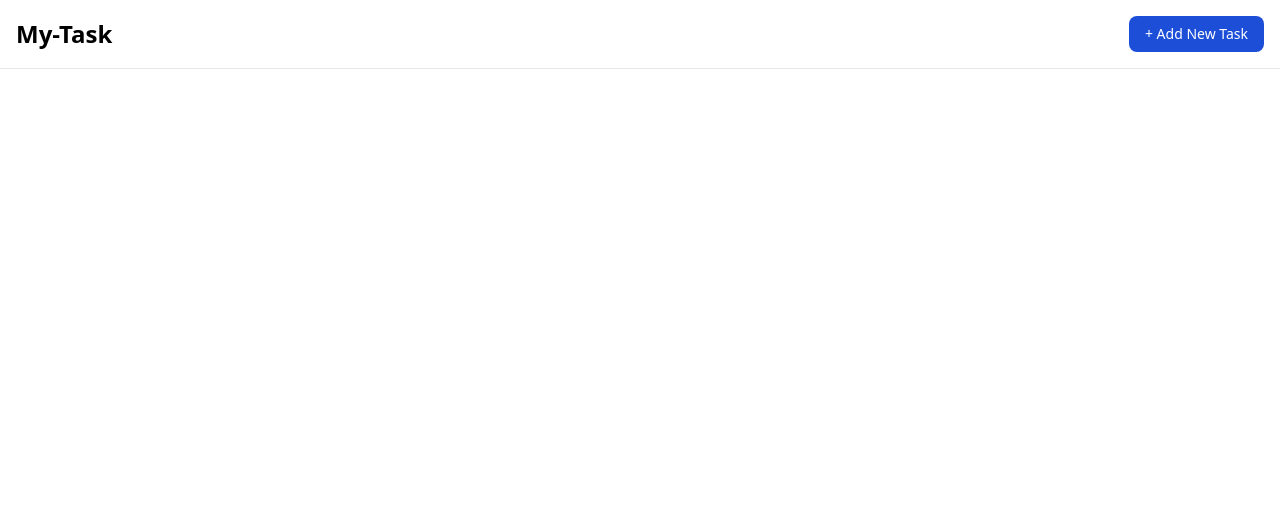
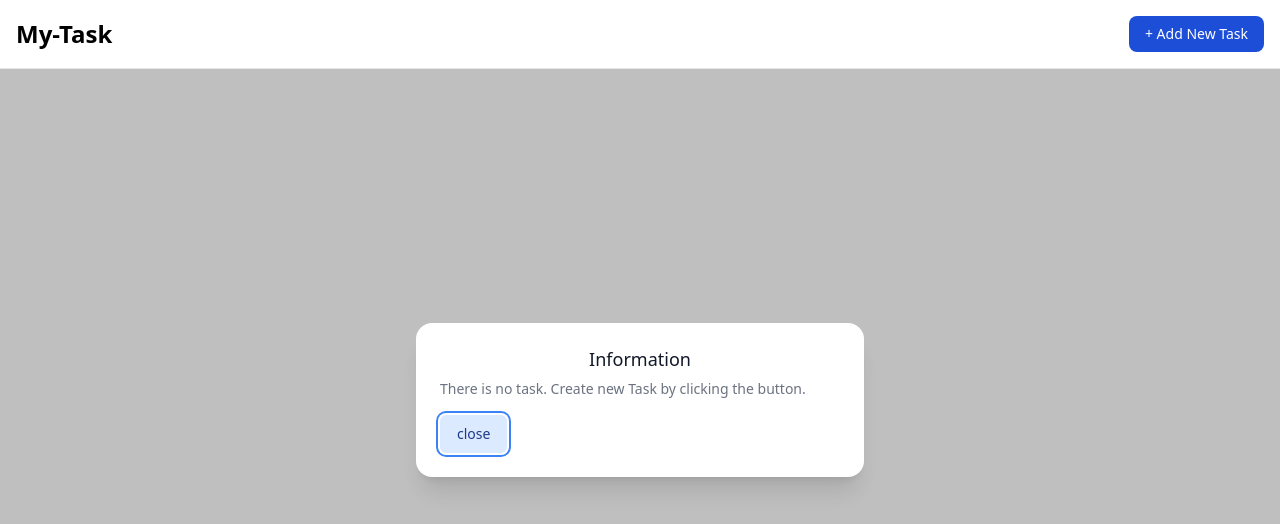
Before and after one commit to niteshtiwari52/Task-Management-App, a React (Create React App) app in the folder client/: page / in a window 1280 px wide. Shown: the top 524 px of the page. Built offline with nearby package versions, Linux system fonts and the light colour scheme; no server answers.

Commit message:
message rendering bug fix

```diff
--- a/client/src/App.js
+++ b/client/src/App.js
@@ -4,14 +4,13 @@ import Home from "./Components/home";
 import { useDispatch } from "react-redux";
 import { getTask } from "./Redux/Reducer/Task/task.action";
 import { useEffect, useState } from "react";
+import Message from "./Components/Message";
 function App() {
   const dispatch = useDispatch();
-  const [dataFetch, setDataFetch] = useState(false);
 
-  // useEffect(() => {
-  //   dispatch(getTask());
-  //   setDataFetch(true);
-  // }, []);
+  useEffect(() => {
+    dispatch(getTask());
+  }, []);
   return (
     <>
       <Routes>
--- a/client/src/Components/Message.js
+++ b/client/src/Components/Message.js
@@ -1,7 +1,7 @@
 import { Dialog, Transition } from "@headlessui/react";
 import { Fragment, useState } from "react";
 
-export default function MyModal() {
+export default function Message() {
   let [isOpen, setIsOpen] = useState(true);
 
   function closeModal() {
@@ -23,60 +23,6 @@ export default function MyModal() {
           Open dialog
         </button>
       </div> */}
-
-      <Transition appear show={isOpen} as={Fragment}>
-        <Dialog as="div" className="relative z-10" onClose={closeModal}>
-          <Transition.Child
-            as={Fragment}
-            enter="ease-out duration-300"
-            enterFrom="opacity-0"
-            enterTo="opacity-100"
-            leave="ease-in duration-200"
-            leaveFrom="opacity-100"
-            leaveTo="opacity-0"
-          >
-            <div className="fixed inset-0 bg-black bg-opacity-25" />
-          </Transition.Child>
-
-          <div className="fixed inset-0 overflow-y-auto">
-            <div className="flex min-h-full items-center justify-center p-4 text-center">
-              <Transition.Child
-                as={Fragment}
-                enter="ease-out duration-300"
-                enterFrom="opacity-0 scale-95"
-                enterTo="opacity-100 scale-100"
-                leave="ease-in duration-200"
-                leaveFrom="opacity-100 scale-100"
-                leaveTo="opacity-0 scale-95"
-              >
-                <Dialog.Panel className="w-full max-w-md transform overflow-hidden rounded-2xl bg-white p-6 text-left align-middle shadow-xl transition-all">
-                  <Dialog.Title
-                    as="h3"
-                    className="text-lg text-center font-medium leading-6 text-gray-900"
-                  >
-                    Information
-                  </Dialog.Title>
-                  <div className="mt-2">
-                    <p className="text-sm text-gray-500">
-                      There is no task. Create new Task by clicking the button.
-                    </p>
-                  </div>
-
-                  <div className="mt-4">
-                    <button
-                      type="button"
-                      className="inline-flex justify-center rounded-md border border-transparent bg-blue-100 px-4 py-2 text-sm font-medium text-blue-900 hover:bg-blue-200 focus:outline-none focus-visible:ring-2 focus-visible:ring-blue-500 focus-visible:ring-offset-2"
-                      onClick={closeModal}
-                    >
-                      close
-                    </button>
-                  </div>
-                </Dialog.Panel>
-              </Transition.Child>
-            </div>
-          </div>
-        </Dialog>
-      </Transition>
     </>
   );
 }
--- a/client/src/Components/home.js
+++ b/client/src/Components/home.js
@@ -5,15 +5,98 @@ import Cards from "./cards";
 import Message from "./Message";
 import { useDispatch, useSelector } from "react-redux";
 import { getTask } from "../Redux/Reducer/Task/task.action";
+import { Dialog, Transition } from "@headlessui/react";
+import { Fragment } from "react";
 
 const Home = () => {
   const dispatch = useDispatch();
+  const result = useSelector((globalState) => globalState.task.data);
+  // console.log(result);
+
+  let [isOpen, setIsOpen] = useState(false);
+
+  useEffect(() => {
+    // console.log(result, result.length);
+    if (result === undefined) {
+      setIsOpen(true);
+    } else {
+      setIsOpen(false);
+    }
+  }, [result]);
+
+  function closeModal() {
+    setIsOpen(false);
+    // setIsOpen(true);
+  }
+
+  function openModal() {
+    setIsOpen(true);
+  }
 
   return (
     <>
       <Navbar />
       <div className=" flex flex-wrap mt-20">
-        <Cards />
+        {result ? (
+          <Cards />
+        ) : (
+          <>
+            <Transition appear show={isOpen} as={Fragment}>
+              <Dialog as="div" className="relative z-10" onClose={closeModal}>
+                <Transition.Child
+                  as={Fragment}
+                  enter="ease-out duration-300"
+                  enterFrom="opacity-0"
+                  enterTo="opacity-100"
+                  leave="ease-in duration-200"
+                  leaveFrom="opacity-100"
+                  leaveTo="opacity-0"
+                >
+                  <div className="fixed inset-0 bg-black bg-opacity-25" />
+                </Transition.Child>
+
+                <div className="fixed inset-0 overflow-y-auto">
+                  <div className="flex min-h-full items-center justify-center p-4 text-center">
+                    <Transition.Child
+                      as={Fragment}
+                      enter="ease-out duration-300"
+                      enterFrom="opacity-0 scale-95"
+                      enterTo="opacity-100 scale-100"
+                      leave="ease-in duration-200"
+                      leaveFrom="opacity-100 scale-100"
+                      leaveTo="opacity-0 scale-95"
+                    >
+                      <Dialog.Panel className="w-full max-w-md transform overflow-hidden rounded-2xl bg-white p-6 text-left align-middle shadow-xl transition-all">
+                        <Dialog.Title
+                          as="h3"
+                          className="text-lg text-center font-medium leading-6 text-gray-900"
+                        >
+                          Information
+                        </Dialog.Title>
+                        <div className="mt-2">
+                          <p className="text-sm text-gray-500">
+                            There is no task. Create new Task by clicking the
+                            button.
+                          </p>
+                        </div>
+
+                        <div className="mt-4">
+                          <button
+                            type="button"
+                            className="inline-flex justify-center rounded-md border border-transparent bg-blue-100 px-4 py-2 text-sm font-medium text-blue-900 hover:bg-blue-200 focus:outline-none focus-visible:ring-2 focus-visible:ring-blue-500 focus-visible:ring-offset-2"
+                            onClick={closeModal}
+                          >
+                            close
+                          </button>
+                        </div>
+                      </Dialog.Panel>
+                    </Transition.Child>
+                  </div>
+                </div>
+              </Dialog>
+            </Transition>
+          </>
+        )}
       </div>
     </>
   );
--- a/client/src/Redux/Reducer/Task/task.action.js
+++ b/client/src/Redux/Reducer/Task/task.action.js
@@ -9,8 +9,8 @@ import {
   UPDATE_TASK,
 } from "./task.type";
 
-// const BASE_URL = "http://localhost:4000";
-const BASE_URL = "https://task-management-ga4v.onrender.com";
+const BASE_URL = `http://localhost:4000`;
+// const BASE_URL = `https://task-management-ga4v.onrender.com`;
 
 export const createTask = (taskData) => async (dispatch) => {
   try {
```
Also changed, not shown: 1 other file (tests, documents, lock files or other folders).
